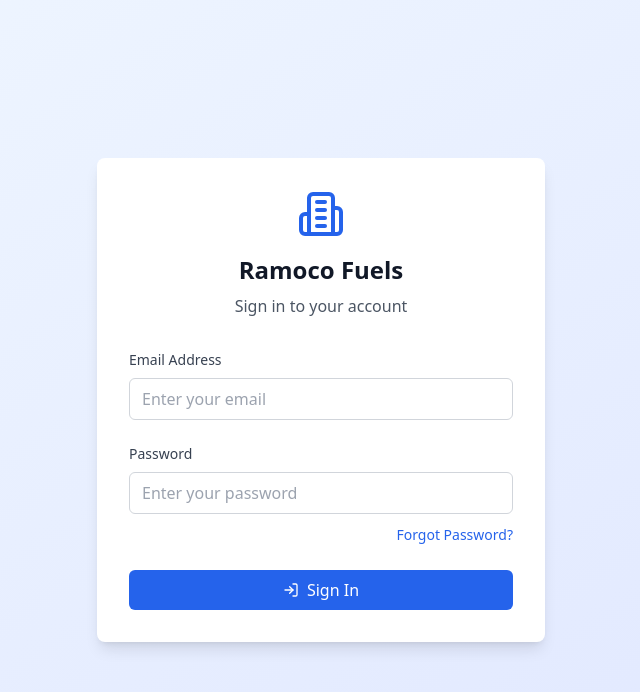
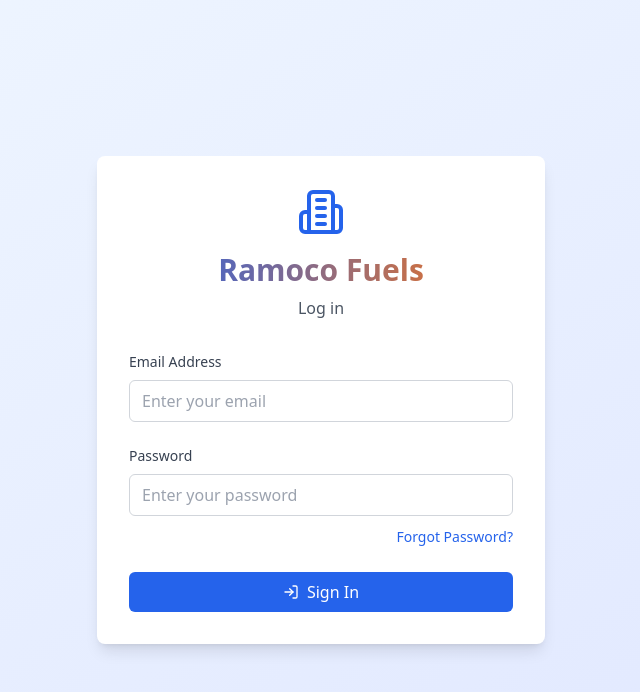
Before and after one commit to Bhaskar3292/repo-merged, a React (Vite) app in the folder frontend/: page /login in a window 1280 px wide. Shown: the top 692 px of the page, without its empty margins (319-959 px from the left). Built offline with nearby package versions, Linux system fonts and the light colour scheme; no server answers.

Commit message:
rename sign in

```diff
--- a/frontend/src/components/auth/LoginForm.tsx
+++ b/frontend/src/components/auth/LoginForm.tsx
@@ -80,8 +80,8 @@
         <div className="flex items-center justify-center mb-4">
           <Building2 className="h-12 w-12 text-blue-600" />
         </div>
-        <h1 className="text-2xl font-bold text-gray-900"> Ramoco Fuels</h1>
-        <p className="text-gray-600 mt-2">Sign in to your account</p>
+        <h1 className="text-3xl font-bold bg-gradient-to-r from-blue-600 to-orange-500 bg-clip-text text-transparent font-sans"> Ramoco Fuels</h1>
+        <p className="text-gray-600 mt-2">Log in</p>
       </div>
 
       <form onSubmit={handleSubmit} className="space-y-6">
```
